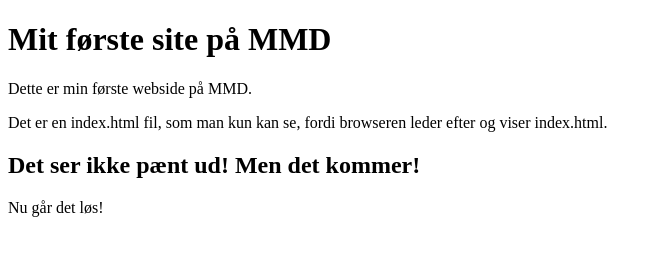
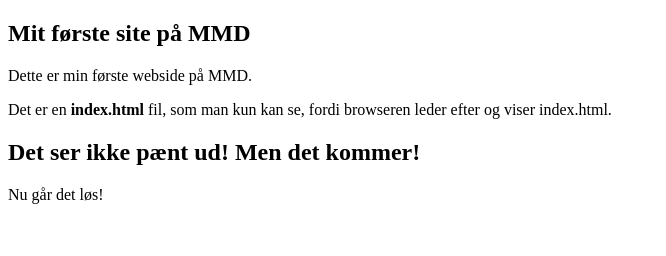
Before and after one commit to KushZeneli1/Link-til-eget-website, a plain HTML site: page index.html in a window 1280 px wide. Shown: the whole page, without its empty margins (0-666 px from the left). Drawn offline with Linux system fonts and the light colour scheme.

Commit message:
Update index.html

```diff
--- a/index.html
+++ b/index.html
@@ -1,17 +1,18 @@
 <!DOCTYPE html>
-<html lang="da">
+<html lang="en">
     <head>
         <meta charset="UTF-8" />
         <meta name="viewport" content="width=device-width, initial-scale=1.0" />
         <title>Erhvervsakademi København</title>
     </head>
     <body>
-        <h1>Mit første site på MMD</h1>
-        <p>Dette er min første webside på MMD.</p>
-        <p>Det er en index.html fil, som man kun kan se, fordi browseren leder efter og viser index.html.</p>
-        <h2>Det ser ikke pænt ud! Men det kommer!</h2>
-        <p>Nu går det løs!</p>
-
+        <section>
+            <h1>Mit første site på MMD</h1>
+                <p>Dette er min første webside på MMD.</p>
+                <p>Det er en <b>index.html</b> fil, som man kun kan se, fordi browseren leder efter og viser index.html.</p>
+            <h2>Det ser ikke pænt ud! Men det kommer!</h2>
+                <p>Nu går det løs!</p>
+        </section>
 
     </body>
 </html>
```
